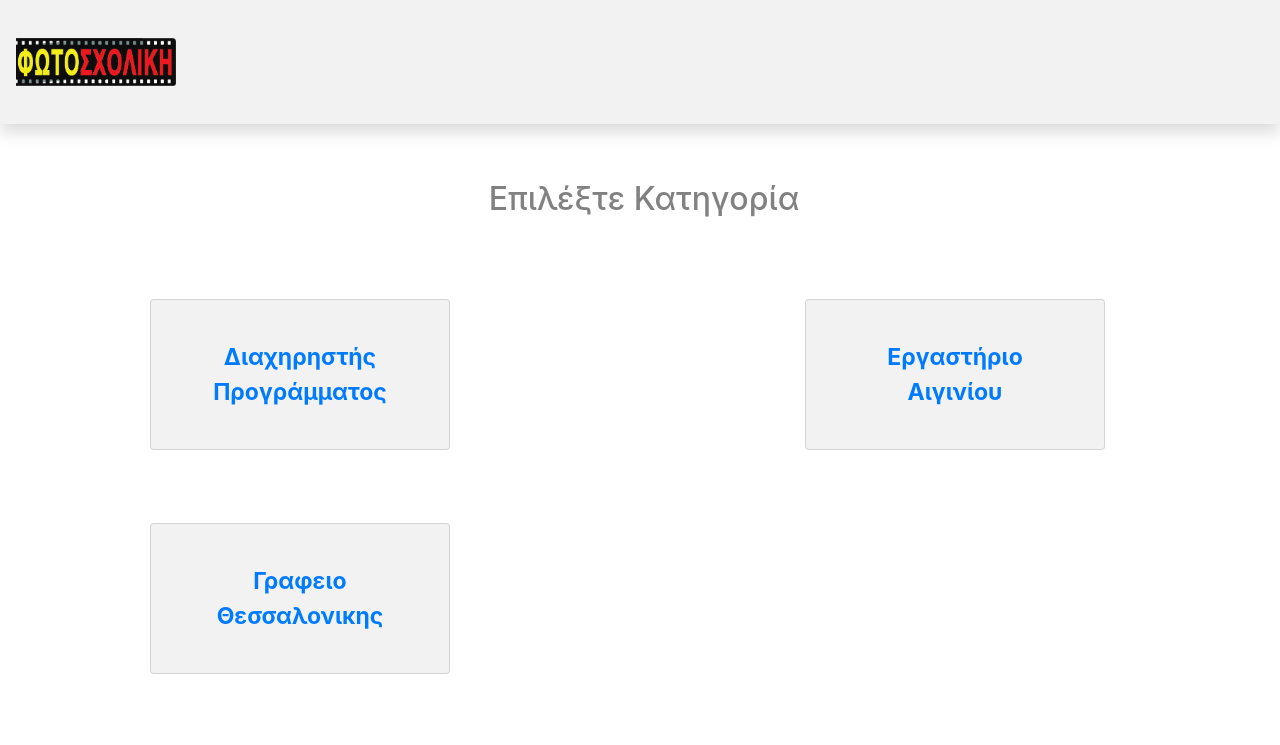
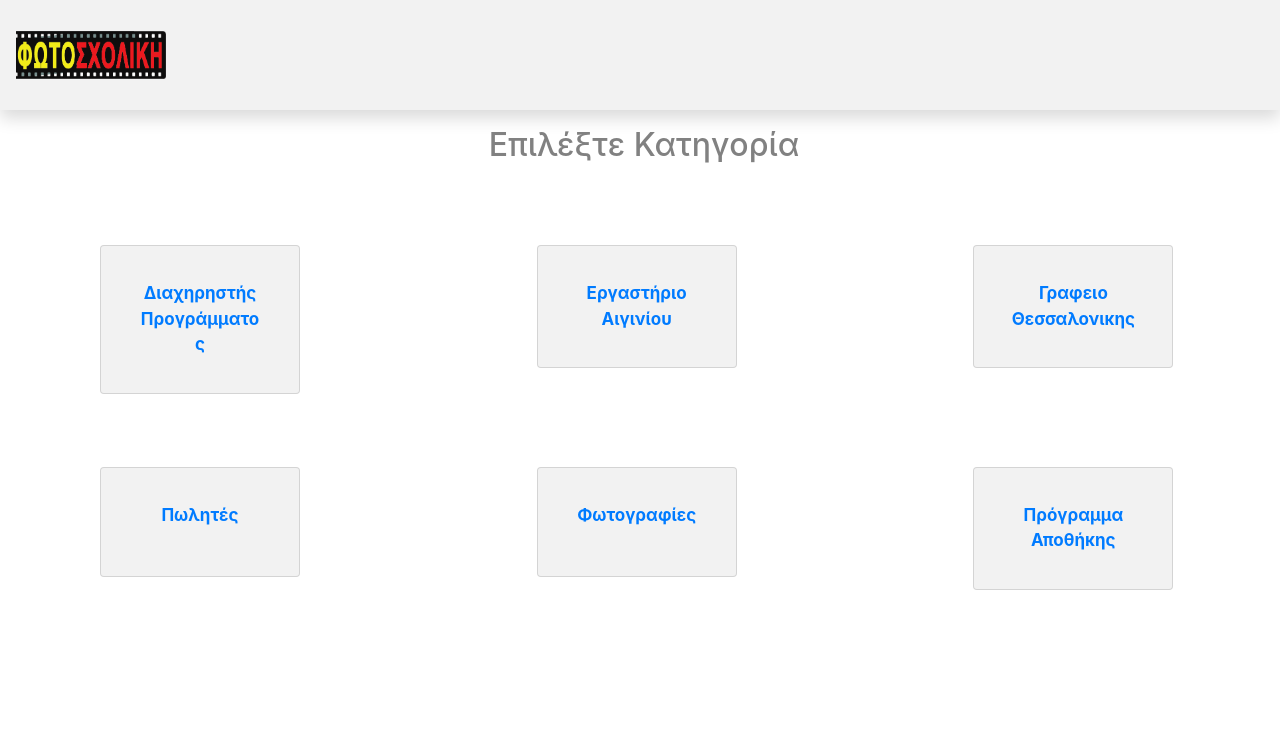
Before and after one commit to constantinos-foulidis/PhotoTech, a React (Create React App) app: page / in a window 1280 px wide. Shown: the top 745 px of the page. Built offline with nearby package versions, Linux system fonts and the light colour scheme.

Commit message:
fixing ui

```diff
--- a/src/components/AppHeader/AppHeader.js
+++ b/src/components/AppHeader/AppHeader.js
@@ -34,7 +34,7 @@ class AppHeader extends Component {
       </Dropdown>)
     }
 
-    return (<header className="App-header shadow p-3 mb-5 ">
+    return (<header className="App-header shadow p-3 mb-2 ">
       <div className="Container">
         <div className="row align-middle">
           <div className="col">
--- a/src/components/Card/Card.css
+++ b/src/components/Card/Card.css
@@ -1,14 +1,14 @@
 .cardwidth {
-  padding: 20px 20px;
-  min-height: 150px;
-  margin: 25px 150px;
-  font-size: 23px;
+  padding: 15px 15px;
+  min-height: 110px;
+  margin: 25px 100px;
+  font-size: 17px;
   /* word-spacing: 9999999px; */
   text-decoration-color: black;
   background-color: #f2f2f2 !important;
   font-weight: bold;
   text-align: center;
-  width: 300px;
+  width: 200px;
 }
 a:visited {
   color: black;
--- a/src/components/Dropdawn/Dropdown.css
+++ b/src/components/Dropdawn/Dropdown.css
@@ -1,5 +1,5 @@
 .marginBottomdropdawn {
-  margin-bottom: 95px;
+  margin-bottom: 80px;
 }
 .dropDownColor {
   background-color: #f2f2f2 !important;
--- a/src/components/ProductHeader/ProductHeader.js
+++ b/src/components/ProductHeader/ProductHeader.js
@@ -24,14 +24,16 @@ class ProductHeader  extends Component {
    <div className="headerCenter mb-4">
     <h1>Προιόντα:</h1>
     </div>
-     <Row>
-        <Col>
+
+        <Row sm={2}>
   <NavigationToggleButton/>
-       </Col>
-
+       </Row>
+        <Col className="justify-content-start offset-3">
+       <Row md={10} >
         {Category.map((category, index) => (<Dropdawn  key={category.name} category={category}/>))}
         <Button className="widthbtn mb-2" variant="secondary" onClick={this.handleAddnew}>Προσθήκη νέου</Button>
-      </Row>
+        </Row>
+      </Col>
       </Container>
       </React.Fragment>
  )
--- a/src/containers/App.css
+++ b/src/containers/App.css
@@ -2,13 +2,13 @@
 }
 .App-header {
   background-color: #f2f2f2;
-  height: 124px;
-  margin-bottom: 20px;
+  height: 110px;
+  margin-bottom: 15px;
   text-align: left;
 }
 .headerpic {
-  width: 160px;
+  width: 150px;
   height: 48px;
-  margin-bottom: calc(((124px - 2 * 1rem) / 2) - (48px / 2));
-  margin-top: calc(((124px - 2 * 1rem) / 2) - (48px / 2));
+  margin-bottom: calc(((110px - 2 * 1rem) / 2) - (48px / 2));
+  margin-top: calc(((110px - 2 * 1rem) / 2) - (48px / 2));
 }
--- a/src/containers/ResourceProgram/Product Management/ProductDetails/ProductDetails.css
+++ b/src/containers/ResourceProgram/Product Management/ProductDetails/ProductDetails.css
@@ -5,5 +5,5 @@
 .headerCenter{
   position: relative;
     /* text-align: center!important; */
-    left: 400px;
+    left: 420px;
 }
--- a/src/containers/ResourceProgram/Product Management/ProductItems/ProductItem/ProductItem.css
+++ b/src/containers/ResourceProgram/Product Management/ProductItems/ProductItem/ProductItem.css
@@ -1,8 +1,15 @@
 .cardWidth {
     width: 220px;
-    height: 435px;
+    height: 400px;
     border: 2px solid grey !important;
   }
   .imgWidth {
-    height: 210px !important;
+    height: 160px !important;
   }
+.productItembtn{
+    width: 14em !important;
+    font-size: 11px !important;
+}
+.titleCardFontSize{
+  font-size: 1rem !important;
+}
--- a/src/containers/ResourceProgram/Product Management/ProductItems/ProductItem/ProductItem.jsx
+++ b/src/containers/ResourceProgram/Product Management/ProductItems/ProductItem/ProductItem.jsx
@@ -1,5 +1,6 @@
 import React from 'react';
 import Button from 'react-bootstrap/Button';
+import './ProductItem.css';
 import { withRouter } from "react-router-dom";
 
 const productItem = (props) => {
@@ -12,11 +13,11 @@ const productItem = (props) => {
         <div className="card cardWidth ml-5">
               <img alt="logo" className="card-img-top imgWidth" src="/PhotoSc.png" />
               <div className="card-body text-center">
-                <h6 className="card-title">{props.product.productDetail}</h6>
+                <h5 className="card-title titleCardFontSize">{props.product.productDetail}</h5>
                 <p className="card-text">Διαθεσημοτητα : {props.product.productQuantity}</p>
                 <p className="card-text border-bottom">Κωδικός : {props.product.productCode}</p>
-                <Button className="buttonWidth mb-2" variant="info" onClick={props.onDelete}>Διαγραφή Προιόντος</Button>
-                <Button className="buttonWidth mb-2" variant="info" onClick={handleSpecified}>Επεξεργασία αποθέματος</Button>
+                <Button className="productItembtn mb-2" variant="info" onClick={props.onDelete}>Διαγραφή Προιόντος</Button>
+                <Button className="productItembtn mb-2" variant="info" onClick={handleSpecified}>Επεξεργασία αποθέματος</Button>
               </div>
         </div>
     );
--- a/src/containers/ResourceProgram/Product Management/ProductItems/ProductItems.css
+++ b/src/containers/ResourceProgram/Product Management/ProductItems/ProductItems.css
@@ -1,5 +1,5 @@
 .cardWidth {
-  width: 220px;
+  width: 240px;
   height: 435px;
   border: 2px solid grey !important;
 }
@@ -8,5 +8,5 @@
 }
 .buttonWidth {
   width: 15em !important;
-  font-size: 12px !important;
+  font-size: 13px !important;
 }
--- a/src/containers/ResourceProgram/Product Management/ProductItems/ProductItems.js
+++ b/src/containers/ResourceProgram/Product Management/ProductItems/ProductItems.js
@@ -34,10 +34,10 @@ const productItems = (props) => {
             <ExportExcel />
           </div>
         </div>
-        <div className="row">
+        <div className="row offset-2">
           {products.map((product) => {
             return (
-              <div key={product._id} className="col">
+              <div key={product._id} className="col-4">
                 <ProductItem basePath={basePath} onDelete={() => props.delete(product.productCode)} product={product} />
               </div>
             );
```
